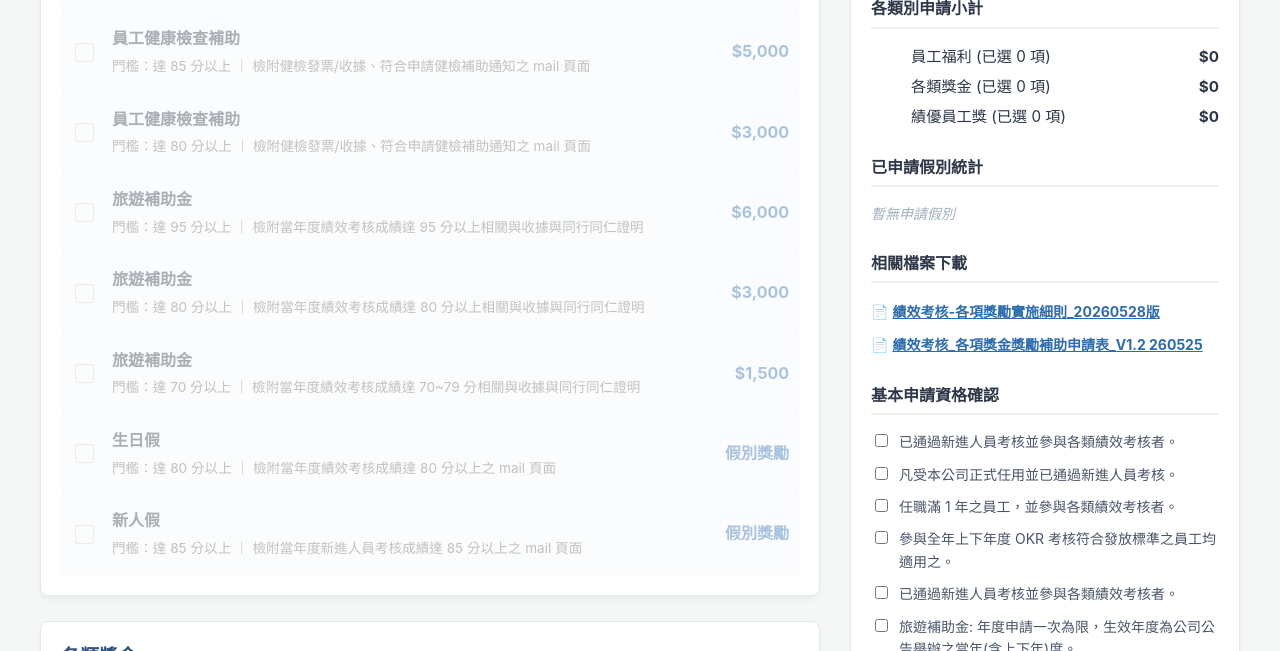
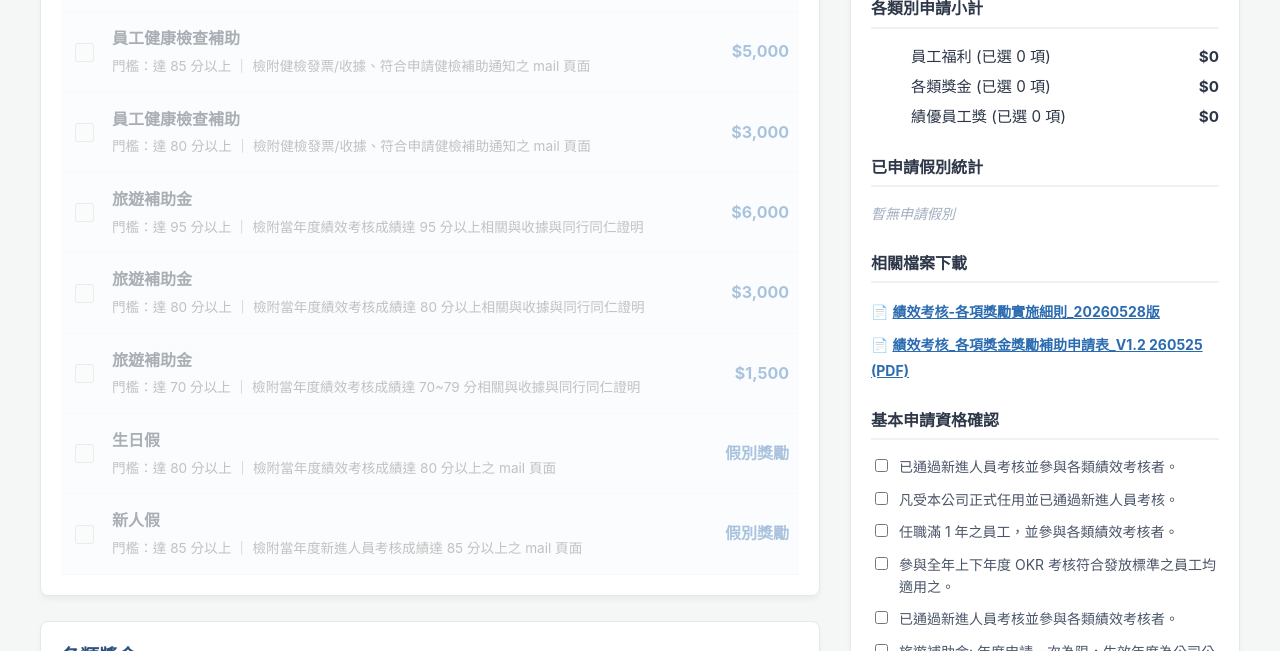
Before and after one commit to linfair-hr/checklist, a plain HTML site: page index.html in a window 1280 px wide. Shown: the part 449-1100 px from the top of the page. Drawn offline with Linux system fonts and the light colour scheme.

Commit message:
Update index.html

```diff
--- a/index.html
+++ b/index.html
@@ -72,14 +72,14 @@
         <h3 class="checklist-title">已申請假別統計</h3>
         <ul class="checklist" id="leaveSummary" style="color: #2b6cb0; font-weight: bold; margin-bottom: 20px;"></ul>
 
-        <!-- 相關檔案下載區塊（已完美改寫微軟企業解鎖通行證網址） -->
+        <!-- 相關檔案下載區塊（已完美對接微軟企業認證之兩份單一檔案直接檢視連結） -->
         <h3 class="checklist-title">相關檔案下載</h3>
         <ul class="checklist" style="text-align: left; padding-left: 0; line-height: 1.8;">
           <li style="margin-bottom: 8px;">
             📄 <a href="https://sharepoint.com" target="_blank" style="color: #2b6cb0; text-decoration: underline; font-weight: bold;">績效考核-各項獎勵實施細則_20260528版</a>
           </li>
           <li>
-            📄 <a href="https://sharepoint.com" target="_blank" style="color: #2b6cb0; text-decoration: underline; font-weight: bold;">績效考核_各項獎金獎勵補助申請表_V1.2 260525</a>
+            📄 <a href="https://linfairtw-my.sharepoint.com/:b:/g/personal/hr_linfair_com_tw/IQB38PShV34QQI4eKivnZZREAZzH_j7Iv32If_9iuRW_ZII?e=xBGXN2" target="_blank" style="color: #2b6cb0; text-decoration: underline; font-weight: bold;">績效考核_各項獎金獎勵補助申請表_V1.2 260525 (PDF)</a>
           </li>
         </ul>
 
```
